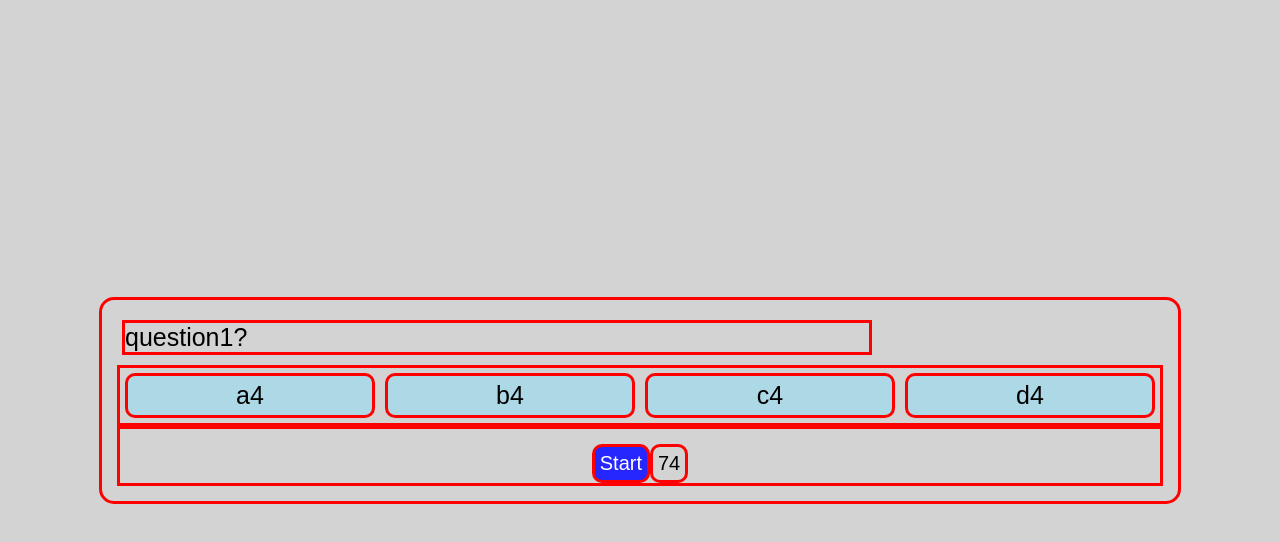
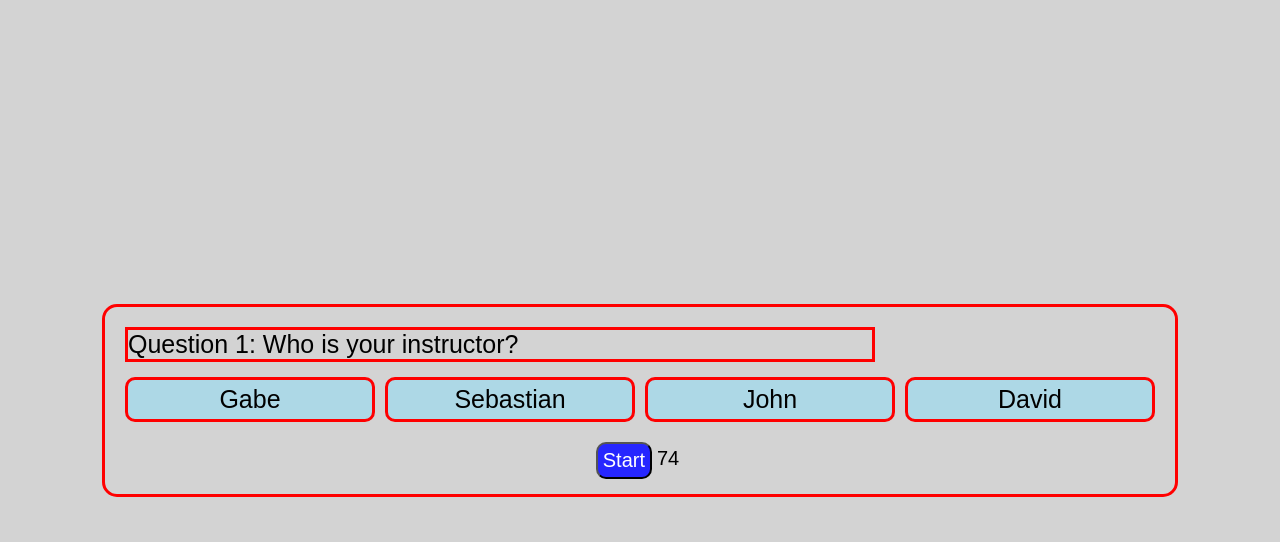
Before and after one commit to tjp4ca/quiz-hw4, a plain HTML site: page index.html in a window 1280 px wide. Both pictures are taken after a click on the button "Start". Drawn offline with Linux system fonts and the light colour scheme.

Commit message:
questions

```diff
--- a/assets/css/style.css
+++ b/assets/css/style.css
@@ -33,7 +33,7 @@ body {
     flex-wrap: wrap;
     justify-content: center;
     /* flex-direction: column; */
-    border: red 3px solid;
+    /* border: red 3px solid; */
 }
 
 /* answer buttons */
@@ -55,7 +55,7 @@ body {
     display: flex;
     flex-wrap: wrap;
     justify-content: center;
-    border: red 3px solid;
+    /* border: red 3px solid; */
 }
 
 #start-btn {
@@ -67,7 +67,7 @@ body {
     padding: 5px;
     margin-top: 15px;
     font-size: 20px;
-    border: red 3px solid;
+    /* border: red 3px solid; */
 }
 
 #timer {
@@ -78,7 +78,7 @@ body {
     padding: 5px;
     margin-top: 15px;
     font-size: 20px;
-    border: red 3px solid;
+    /* border: red 3px solid; */
 }
 
 /* .container
--- a/assets/js/script.js
+++ b/assets/js/script.js
@@ -44,22 +44,32 @@
 // }
 // questions();
 
+var i = 0
+var score = 0
+var newInterval
+
+var buttonA = document.getElementById("a-btn");
+var buttonB = document.getElementById("b-btn");
+var buttonC = document.getElementById("c-btn");
+var buttonD = document.getElementById("d-btn");
+
+
 var quizQuestions = [
     question1 = {
-        question: "question1?",
-        answers: ["a1", "b1", "c1", "d1"]
+        question: "Question 2: Who is you TA?",
+        answers: ["Sebastian", "Gabe", "David", "John"]
     },
     question2 = {
-        question: "question2?",
-        answers: ["a2", "b2", "c2", "d2"]
+        question: "Question 3: Which of the following is NOT a primitive data type?",
+        answers: ["box", "string", "integer", "boolean"]
     },
     question3 = {
-        question: "question3?",
-        answers: ["a3", "b3", "c3", "d3"]
+        question: "Question 4: Which of the following is NOT a coding language?",
+        answers: ["GitHub", "Javascript", "C++", "Python"]
     },
     question4 = {
-        question: "question4?",
-        answers: ["a4", "b4", "c4", "d4"]
+        question: "Question 5: Do you like to code?",
+        answers: ["Yes", "No", "Maybe", "Never"]
     },
 ];
 
@@ -70,42 +80,63 @@ var quizQuestions = [
 // questionId.textContent = quizQuestions.question
 
 
-for (i = 0; i < quizQuestions.length; i++) {
-// //     // if true statements for correct answers
-// //     // if(questions[i] = true or correct answer) {
 
-// //     // }
+// for (i = 0; i < quizQuestions.length; i++) {
+// document.getElementById("question-box").textContent = quizQuestions[i].question;
 
-document.getElementById("question-box").textContent = quizQuestions[i].question;
 
-document.getElementById("a-btn").textContent = quizQuestions[i].answers[0];
-document.getElementById("b-btn").textContent = quizQuestions[i].answers[1];
-document.getElementById("c-btn").textContent = quizQuestions[i].answers[2];
-document.getElementById("d-btn").textContent = quizQuestions[i].answers[3];
+// console.log(quizQuestions[i]);
 
-console.log(quizQuestions[i]);
-setTimeout(5000);
-
-// //     // console.log(questions[i]);
-// //     // console.log(questions[i].question);
-// //     // console.log(questions[i].answers);
-
-// //     // questions[i].question();
-// //     // questions[i].answer();
-// console.log(quizQuestions);
-}
-
-var i = 0
-var score = 0
-document.getElementById("question-box").textContent = quizQuestions[i].question;
+// setInterval(function() {
+//     document.getElementById("a-btn").textContent = quizQuestions[i].answers[0];
+//     document.getElementById("b-btn").textContent = quizQuestions[i].answers[1];
+//     document.getElementById("c-btn").textContent = quizQuestions[i].answers[2];
+//     document.getElementById("d-btn").textContent = quizQuestions[i].answers[3];
+// }, 5000);
+// }
 
 
 
-// var score = 0; score++ if correct
+// document.getElementById("question-box").textContent = quizQuestions[i].question;
+
+// newInterval = setInterval(function() {
+//     document.getElementById("a-btn").textContent = quizQuestions[i].answers[0];
+//     document.getElementById("b-btn").textContent = quizQuestions[i].answers[1];
+//     document.getElementById("c-btn").textContent = quizQuestions[i].answers[2];
+//     document.getElementById("d-btn").textContent = quizQuestions[i].answers[3];
+// }, 5000);
+
+// clearInterval(newInterval);
+
+// console.log(newInterval);
 
 
-// when clicked timer--
-// if wrong -5sec
+
+
+function answerClicked() {
+    document.getElementById("question-box").textContent = quizQuestions[i].question;
+    buttonA.textContent = quizQuestions[i].answers[0];
+    buttonB.textContent = quizQuestions[i].answers[1];
+    buttonC.textContent = quizQuestions[i].answers[2];
+    buttonD.textContent = quizQuestions[i].answers[3];
+
+    i++;
+    // console.log(i);
+    console.log("button clicked");
+}
+
+if (buttonA.addEventListener("click",answerClicked)){
+    score++;
+} else if (buttonB.addEventListener("click",answerClicked)) {
+    timer-= 10;
+    buttonD.addEventListener("click",answerClicked)
+} else if (buttonC.addEventListener("click",answerClicked)) {
+    timer-= 10;
+} else if (buttonD.addEventListener("click",answerClicked)) {
+    timer-= 10;
+}
+
+
 
 
 // start button clicked
@@ -134,11 +165,9 @@ function timeRemaining() {
     timer--;
     console.log(timer);
 
-    if (timer <= 70) {
+    if (timer <= 0) {
         clearInterval(interval);
     }
-
-
 
     // countdownEl.textContent--;
     // console.log(countdownEl);
--- a/index.html
+++ b/index.html
@@ -9,13 +9,13 @@
 </head>
 <body>
     <div class="container">
-        <div id="question-box">Question?</div>
+        <div id="question-box">Question 1: Who is your instructor?</div>
 
         <div id="answer-box">
-            <button id="a-btn">A</button>
-            <button id="b-btn">B</button>
-            <button id="c-btn">C</button>
-            <button id="d-btn">D</button>
+            <button id="a-btn">Gabe</button>
+            <button id="b-btn">Sebastian</button>
+            <button id="c-btn">John</button>
+            <button id="d-btn">David</button>
         </div>
 
         <div class="start-box">
```
